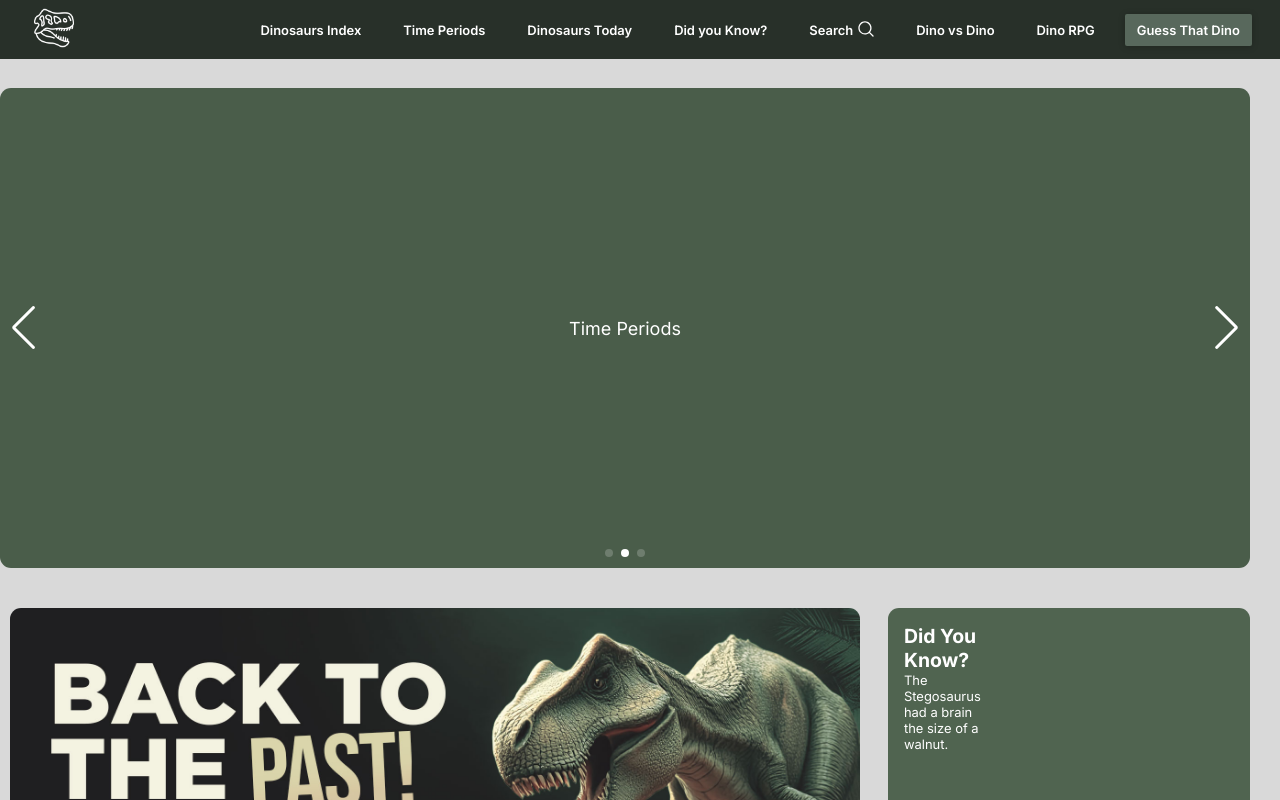
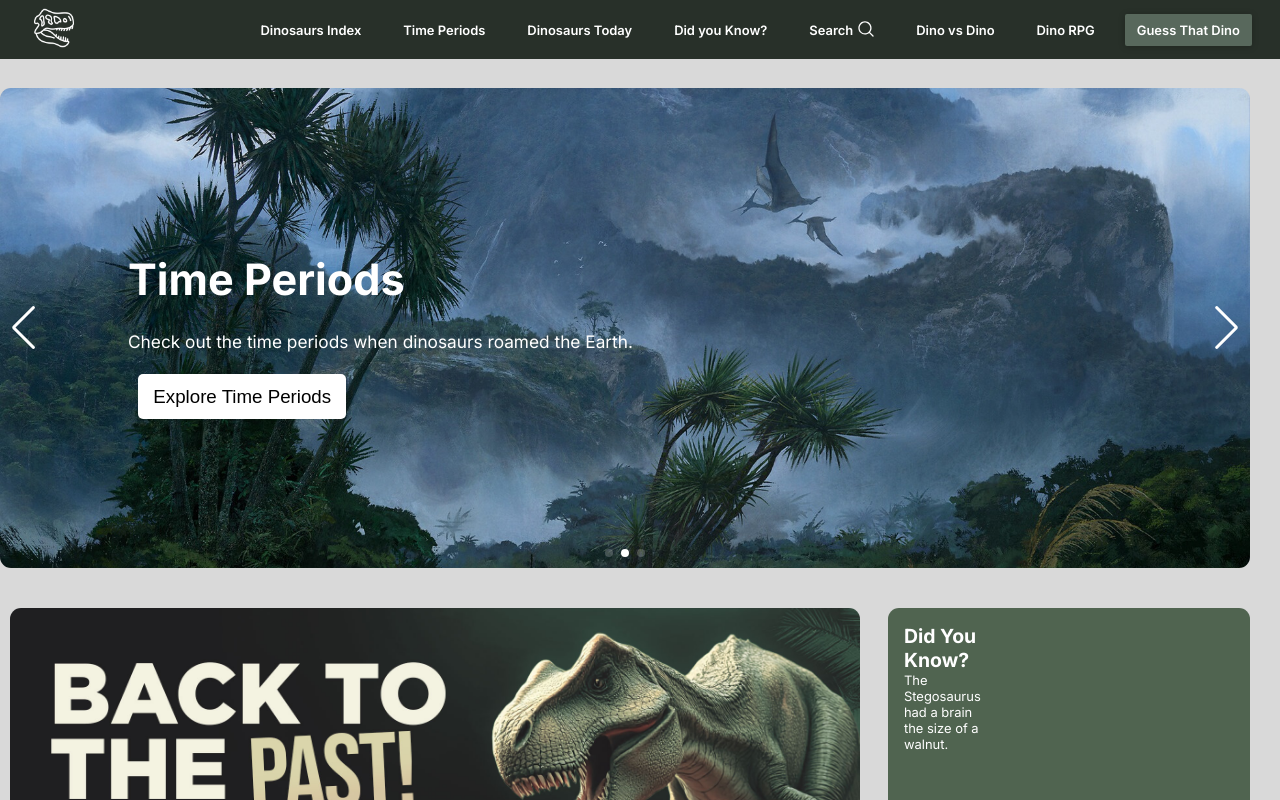
Before and after one commit to williamwestergard/Sanity-react-gruppuppgift, a React (Vite) app in the folder frontend/: page / in a window 1280 px wide. Shown: the top 800 px of the page. Built offline with nearby package versions, Linux system fonts and the light colour scheme; a web font is replaced by a local one.

Commit message:
finished time-periods slide

```diff
--- a/frontend/src/components/slideshow/SwiperSlider.jsx
+++ b/frontend/src/components/slideshow/SwiperSlider.jsx
@@ -29,7 +29,20 @@ export default function App() {
         className="mySwiper"
       >
         <SwiperSlide>Dino VS Dino!</SwiperSlide>
-        <SwiperSlide>Time Periods</SwiperSlide>
+        <SwiperSlide className="slide-time-periods">
+          <section className="slide-time-periods-container">
+            <section className="text-background-time-periods">
+            <h2>Time Periods</h2>
+            <br></br>
+            <p>
+              Check out the time periods when dinosaurs roamed the Earth.
+            </p>
+            <Link to="/time-periods">
+            <button>Explore Time Periods</button>
+            </Link>
+            </section>
+          </section>
+          </SwiperSlide>
         <SwiperSlide className="slide-3">
           <section className="slide-featured-dinos-container">
             <h2> Featured Dinosaurs </h2>
--- a/frontend/src/components/slideshow/swiperslider.css
+++ b/frontend/src/components/slideshow/swiperslider.css
@@ -89,3 +89,63 @@
 .slide-featured-dinos-container a {
   text-decoration: none;
 }
+
+/* Time Period slide */
+.slide-time-periods {
+  background-image: url("../../assets/jurassic-time-period-slide.jpg");
+  background-size: cover;
+  background-position: center;
+  background-repeat: no-repeat;
+}
+
+.slide-time-periods-container {
+  display: flex;
+  flex-direction: column;
+  justify-content: flex-start;
+  text-align: left;
+  position: absolute;
+  left: 10vw;
+}
+
+/* .text-background-time-periods {
+  background-color: rgba(0, 0, 0, 0.432);
+  padding: 2vh 2vw;
+  border-radius: 10px;
+  max-width: 80%;
+} */
+
+.slide-time-periods-container h2 {
+  font-size: 3rem;
+  color: white;
+}
+
+.slide-time-periods-container p {
+  line-height: 4vh;
+  font-size: 1.2rem;
+  color: white;
+}
+
+.slide-time-periods-container button {
+  position: relative;
+  top: 2vh;
+  width: auto;
+  display: flex;
+  justify-content: center;
+  align-items: flex-start;
+  background: none;
+  border: none;
+  background-color: white;
+  padding: 1.4vh 1.2vw;
+  font-size: 1.3rem;
+  font-weight: 500;
+  border-radius: 5px;
+  text-decoration: none;
+}
+
+.slide-time-periods-container button:hover {
+  cursor: pointer;
+}
+
+.slide-time-periods-container a {
+  text-decoration: none;
+}
```
Also changed, not shown: frontend/src/assets/jurassic-time-period-slide.jpg (added).
